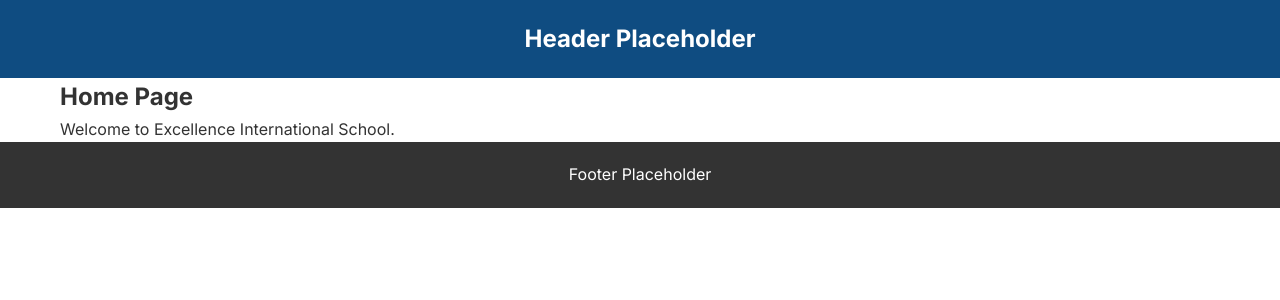
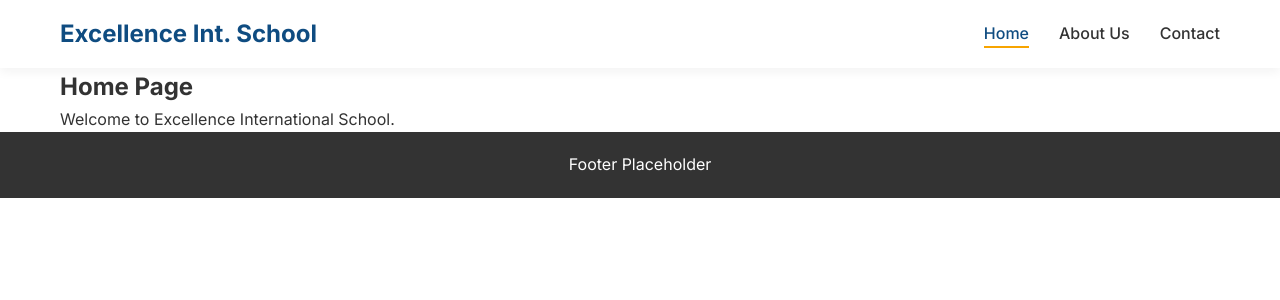
Before and after one commit to mishraabhushek875-commits/excellence-school-website-assignement, a React (Vite) app: page / in a window 1280 px wide. Shown: the top 300 px of the page. Built offline with nearby package versions, Linux system fonts and the light colour scheme.

Commit message:
Step 3: Implemented responsive Navbar

```diff
--- a/src/components/layout/Layout.jsx
+++ b/src/components/layout/Layout.jsx
@@ -1,12 +1,10 @@
 import { Outlet } from 'react-router-dom';
+import Navbar from './Navbar';
 
 const Layout = () => {
   return (
     <div className="layout">
-      {/* Navbar will go here in Step 3 */}
-      <header style={{ padding: '20px', background: 'var(--primary-color)', color: 'white', textAlign: 'center' }}>
-        <h2>Header Placeholder</h2>
-      </header>
+      <Navbar />
 
       <main className="main-content">
         <Outlet />
--- /dev/null
+++ b/src/components/layout/Navbar.css
@@ -0,0 +1,113 @@
+.navbar {
+  background-color: var(--bg-color);
+  box-shadow: 0 4px 10px rgba(0, 0, 0, 0.05);
+  position: sticky;
+  top: 0;
+  z-index: 1000;
+  padding: 15px 0;
+}
+
+.navbar-container {
+  display: flex;
+  justify-content: space-between;
+  align-items: center;
+  max-width: 1200px;
+  margin: 0 auto;
+  padding: 0 20px;
+}
+
+.navbar-logo a {
+  font-size: 1.5rem;
+  font-weight: 700;
+  color: var(--primary-color);
+  text-decoration: none;
+}
+
+.nav-elements ul {
+  display: flex;
+  list-style-type: none;
+  gap: 30px;
+}
+
+.nav-elements ul li a {
+  font-weight: 500;
+  color: var(--text-primary);
+  text-decoration: none;
+  position: relative;
+  padding-bottom: 5px;
+}
+
+.nav-elements ul li a::after {
+  content: '';
+  position: absolute;
+  width: 0;
+  height: 2px;
+  bottom: 0;
+  left: 0;
+  background-color: var(--secondary-color);
+  transition: width 0.3s ease;
+}
+
+.nav-elements ul li a:hover::after,
+.nav-elements ul li a.active::after {
+  width: 100%;
+}
+
+.nav-elements ul li a.active {
+  color: var(--primary-color);
+}
+
+.menu-icon {
+  display: none;
+  flex-direction: column;
+  cursor: pointer;
+  gap: 5px;
+}
+
+.menu-icon span {
+  width: 25px;
+  height: 3px;
+  background-color: var(--primary-color);
+  transition: all 0.3s ease-in-out;
+}
+
+/* Mobile Styles */
+@media (max-width: 768px) {
+  .menu-icon {
+    display: flex;
+  }
+
+  .nav-elements {
+    position: absolute;
+    top: 70px; /* Adjust based on navbar height */
+    left: -100%;
+    width: 100%;
+    background-color: var(--bg-color);
+    box-shadow: 0 4px 6px rgba(0, 0, 0, 0.1);
+    transition: all 0.4s ease-in-out;
+  }
+
+  .nav-elements.active {
+    left: 0;
+  }
+
+  .nav-elements ul {
+    flex-direction: column;
+    align-items: center;
+    padding: 20px 0;
+    gap: 20px;
+  }
+
+  /* Hamburger to Cross animation */
+  .menu-icon.open span:nth-child(1) {
+    transform: rotate(45deg) translate(5px, 6px);
+  }
+
+  .menu-icon.open span:nth-child(2) {
+    opacity: 0;
+  }
+
+  .menu-icon.open span:nth-child(3) {
+    transform: rotate(-45deg) translate(5px, -6px);
+  }
+}
--- /dev/null
+++ b/src/components/layout/Navbar.jsx
@@ -0,0 +1,43 @@
+import { useState } from 'react';
+import { NavLink } from 'react-router-dom';
+import './Navbar.css';
+
+const Navbar = () => {
+  const [isOpen, setIsOpen] = useState(false);
+
+  const toggleMenu = () => {
+    setIsOpen(!isOpen);
+  };
+
+  return (
+    <header className="navbar">
+      <div className="navbar-container">
+        <div className="navbar-logo">
+          <NavLink to="/">Excellence Int. School</NavLink>
+        </div>
+
+        <div className={`menu-icon ${isOpen ? 'open' : ''}`} onClick={toggleMenu}>
+          <span></span>
+          <span></span>
+          <span></span>
+        </div>
+
+        <nav className={`nav-elements ${isOpen ? 'active' : ''}`}>
+          <ul>
+            <li>
+              <NavLink to="/" onClick={() => setIsOpen(false)}>Home</NavLink>
+            </li>
+            <li>
+              <NavLink to="/about" onClick={() => setIsOpen(false)}>About Us</NavLink>
+            </li>
+            <li>
+              <NavLink to="/contact" onClick={() => setIsOpen(false)}>Contact</NavLink>
+            </li>
+          </ul>
+        </nav>
+      </div>
+    </header>
+  );
+};
+
+export default Navbar;
```
